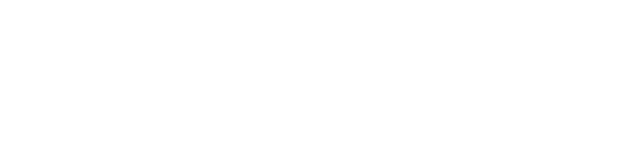
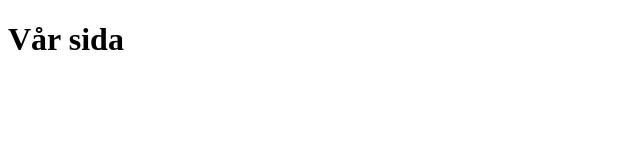
Before and after one commit to Purrtato/group-project, a plain HTML site: page index.html in a window 1280 px wide. Shown: the whole page, without its empty margins (0-640 px from the left). Drawn offline with Linux system fonts and the light colour scheme.

Commit message:
La till en header

```diff
--- a/index.html
+++ b/index.html
@@ -6,6 +6,9 @@
     <title>Document</title>
 </head>
 <body>
+    <header>
+        <h1>Vår sida</h1>
+    </header>
 
 </body>
 </html>
```
